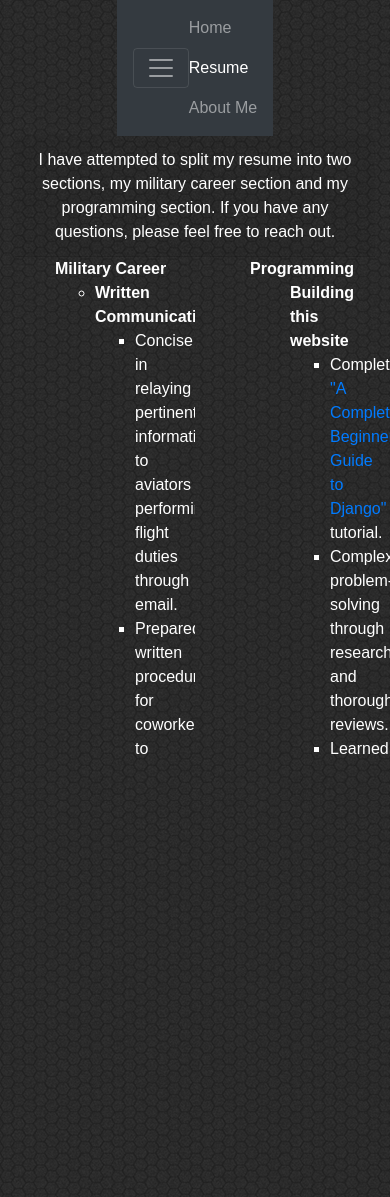
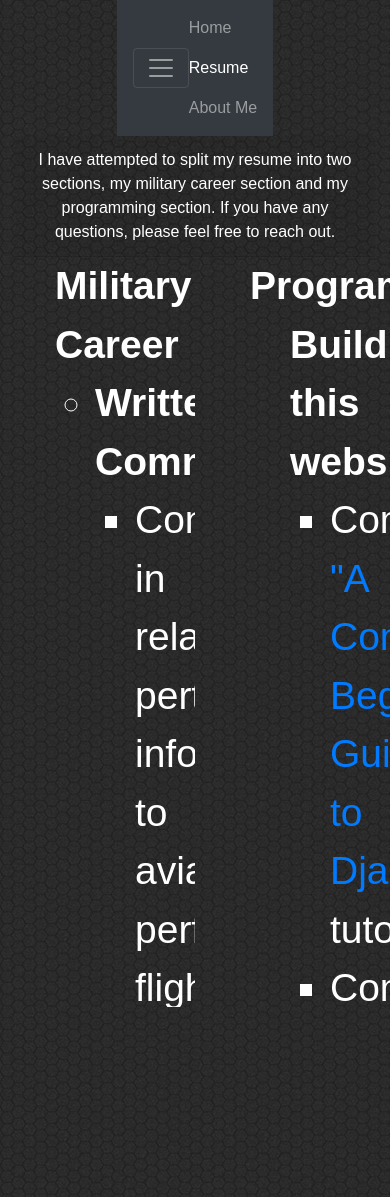
Before and after one commit to Discotech17/Resume, a Django app: page /resume/ in a window 390 px wide; the page is wider, and only the part inside the window is pictured. Shown: the top 1197 px of that part. Run offline with Django 3.2, Linux system fonts and the light colour scheme; some libraries are stand-ins or nearby versions.

Commit message:
mobile test 15

```diff
--- a/templates/aboutme.html
+++ b/templates/aboutme.html
@@ -10,7 +10,8 @@
             font-family: 'Noto Sans JP', sans-serif;
         }
         div.col {
-            height: 500px;
+            font-size: 1.5vmax;
+            height: 750px;
             overflow-y: scroll;
         }
         footer {
--- a/templates/home.html
+++ b/templates/home.html
@@ -11,7 +11,7 @@
             font-family: 'Noto Sans JP', sans-serif;
         }
         div.col1 {
-            font-size: 1vmax;
+            font-size: 1.5vmax;
             width: 400%;
             height: 10px;
         }
--- a/templates/resume.html
+++ b/templates/resume.html
@@ -10,7 +10,8 @@
             font-family: 'Noto Sans JP', sans-serif;
         }
         div.col {
-            height: 500px;
+            font-size: 1.5vmax;
+            height: 750px;
             overflow-y: auto;
             overflow-x: hidden;
         }
```
